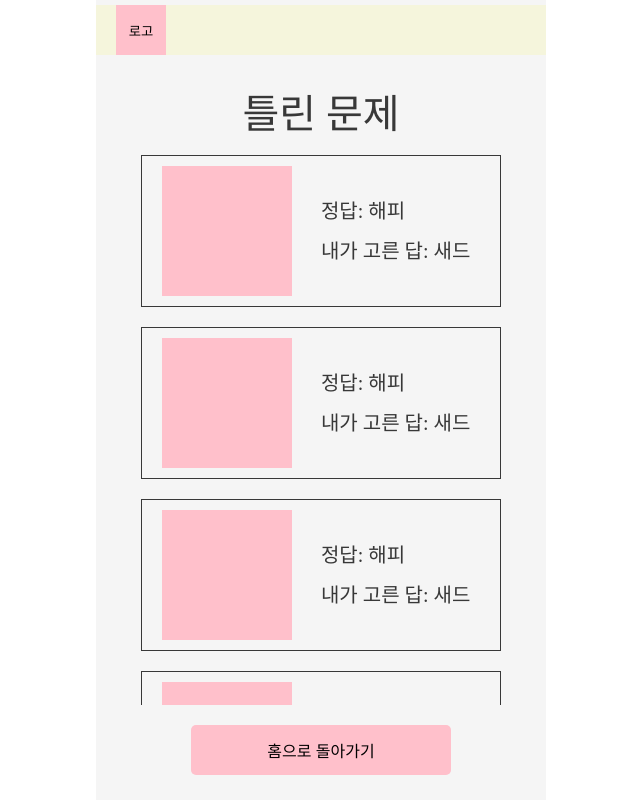
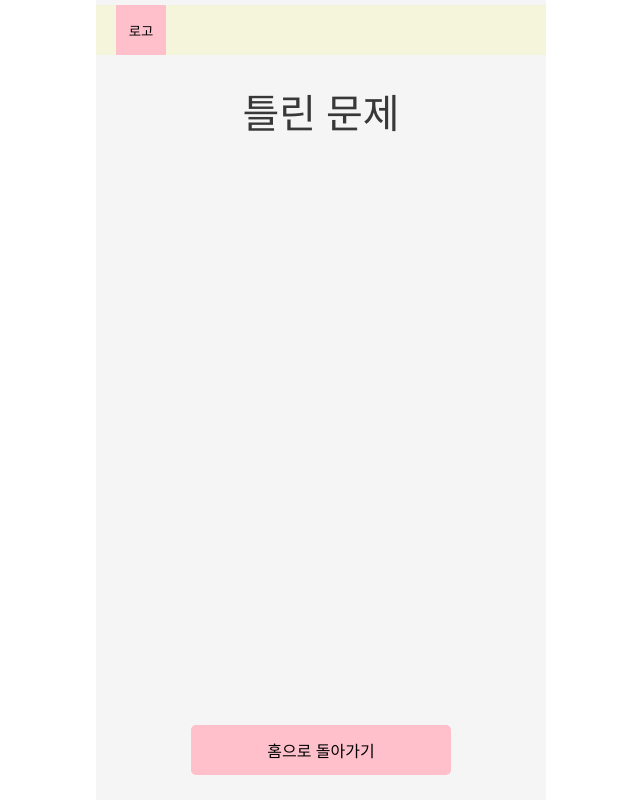
Before and after one commit to active-minds-hongik/active-minds-client, a React (Create React App) app: page /wrongs in a window 1280 px wide. Shown: the whole page, without its empty margins (319-959 px from the left). Built offline with nearby package versions, Linux system fonts and the light colour scheme.

Commit message:
feat: 틀린 문제 확인 기능

```diff
--- a/public/index.html
+++ b/public/index.html
@@ -24,7 +24,7 @@
       work correctly both with client-side routing and a non-root public URL.
       Learn how to configure a non-root public URL by running `npm run build`.
     -->
-    <title>React App</title>
+    <title>Active Minds</title>
   </head>
   <body>
     <noscript>You need to enable JavaScript to run this app.</noscript>
--- a/src/components/GamePage/Timer.tsx
+++ b/src/components/GamePage/Timer.tsx
@@ -2,7 +2,7 @@ import React, { useState, useEffect } from 'react';
 import { useNavigate } from 'react-router-dom';
 
 const Timer = () => {
-  const [count, setCount] = useState(10);
+  const [count, setCount] = useState(60);
   const navigate = useNavigate();
 
   useEffect(() => {
--- /dev/null
+++ b/src/interfaces/index.ts
@@ -0,0 +1,5 @@
+export interface IQuestion {
+  id: string;
+  imageURL: string;
+  label: string;
+}
--- a/src/pages/FaceGamePage.tsx
+++ b/src/pages/FaceGamePage.tsx
@@ -3,28 +3,34 @@ import { useNavigate } from 'react-router-dom';
 import styled from 'styled-components';
 import Timer from '../components/GamePage/Timer';
 import { useRecoilState } from 'recoil';
-import { scoreState } from '../states';
+import { scoreState, wrongQuestionState, questionState } from '../states';
+import { IQuestion } from '../interfaces';
 
 const FaceGamePage = () => {
   const navigate = useNavigate();
-  // const [questions, setQuestions] = useState('');
+  // const [questions, setQuestions] = useRecoilState(questionState);
   const [currentScore, setCurrentScore] = useRecoilState(scoreState);
   const [currentQuestion, setCurrentQuestion] = useState(0);
+  const [wrongQuestion, setWrongQuestion] = useRecoilState(wrongQuestionState);
 
   const questions = [
-    { choice: [{ url: '사진1', answer: '1' }] },
-    { choice: [{ url: '사진2', answer: '2' }] },
-    { choice: [{ url: '사진3', answer: '3' }] },
-    { choice: [{ url: '사진4', answer: '4' }] },
+    { id: '1', imageURL: '사진1', label: '행복' },
+    { id: '2', imageURL: '사진2', lable: '슬픔' },
+    { id: '3', imageURL: '사진3', label: '화남' },
+    { id: '4', imageURL: '사진4', label: '무기력' },
   ];
 
   const handelAnswerButton = (e: React.MouseEvent<HTMLElement>) => {
     if (
-      (e.target as HTMLElement).id ===
-      questions[currentQuestion].choice[0].answer
+      //정답이면
+      (e.target as HTMLElement).id === questions[currentQuestion].label
     ) {
       setCurrentScore(currentScore + 1);
+    } else {
+      //오답이면
+      setWrongQuestion([...wrongQuestion, questions[currentQuestion].id]);
     }
+
     const nextQuestion = currentQuestion + 1;
     if (nextQuestion < questions.length) {
       setCurrentQuestion(nextQuestion);
@@ -41,21 +47,18 @@ const FaceGamePage = () => {
       <Current>
         {currentQuestion + 1} / {questions.length}
       </Current>
-      {questions[currentQuestion].choice.map((answer: any, index: number) => (
-        <Img>{answer.url}</Img>
-      ))}
-
+      <Img>{questions[currentQuestion].imageURL}</Img>
       <ChoiceContainer>
-        <Choice onClick={handelAnswerButton} id="1">
+        <Choice onClick={handelAnswerButton} id="행복">
           행복
         </Choice>
-        <Choice onClick={handelAnswerButton} id="2">
+        <Choice onClick={handelAnswerButton} id="슬픔">
           슬픔
         </Choice>
-        <Choice onClick={handelAnswerButton} id="3">
+        <Choice onClick={handelAnswerButton} id="화남">
           화남
         </Choice>
-        <Choice onClick={handelAnswerButton} id="4">
+        <Choice onClick={handelAnswerButton} id="무기력">
           무기력
         </Choice>
       </ChoiceContainer>
--- a/src/pages/OnBoardingPage.tsx
+++ b/src/pages/OnBoardingPage.tsx
@@ -3,18 +3,19 @@ import styled from 'styled-components';
 import { useNavigate } from 'react-router-dom';
 import Header from '../components/layout/Header';
 import { useRecoilState } from 'recoil';
-import { scoreState } from '../states';
+import { scoreState, wrongQuestionState } from '../states';
 import { RxFace } from 'react-icons/rx';
 import { GoTextSize } from 'react-icons/go';
 import { BsFillCameraFill } from 'react-icons/bs';
 
-
 const OnBoardingPage = () => {
   const navigate = useNavigate();
-  const [currentScore, setCurrentScore] = useRecoilState(scoreState);
+  const [, setCurrentScore] = useRecoilState(scoreState);
+  const [, setWrongQuestion] = useRecoilState(wrongQuestionState);
 
   useEffect(() => {
     setCurrentScore(0);
+    setWrongQuestion([]);
   }, []);
 
   return (
--- a/src/pages/WrongQuestionsPage.tsx
+++ b/src/pages/WrongQuestionsPage.tsx
@@ -1,44 +1,47 @@
-import React from 'react';
+import React, { useEffect } from 'react';
 import styled from 'styled-components';
 import Header from '../components/layout/Header';
 import { useNavigate } from 'react-router-dom';
+import { wrongQuestionState, questionState } from '../states';
+import { useRecoilState } from 'recoil';
 
 const WrongQuestionsPage = () => {
   const navigate = useNavigate();
+  const [wrongQuestion] = useRecoilState(wrongQuestionState);
+  // const [questions, setQuestions] = useRecoilState(questionState);
+
+  // 나중엔 recoil에서 가져올 거임
+  const questions = [
+    { id: '1', imageURL: '사진1', label: '행복' },
+    { id: '2', imageURL: '사진2', label: '슬픔' },
+    { id: '3', imageURL: '사진3', label: '화남' },
+    { id: '4', imageURL: '사진4', label: '무기력' },
+  ];
+
+  useEffect(() => {
+    console.log(wrongQuestion);
+  }, []);
 
   return (
     <Container>
       <Header />
       <Title>틀린 문제</Title>
       <ScrollContainer>
-        <AnswerContainer>
-          <Img />
-          <TextContainer>
-            <Answer>정답: 해피</Answer>
-            <UserAnswer>내가 고른 답: 새드</UserAnswer>
-          </TextContainer>
-        </AnswerContainer>
-        <AnswerContainer>
-          <Img />
-          <TextContainer>
-            <Answer>정답: 해피</Answer>
-            <UserAnswer>내가 고른 답: 새드</UserAnswer>
-          </TextContainer>
-        </AnswerContainer>
-        <AnswerContainer>
-          <Img />
-          <TextContainer>
-            <Answer>정답: 해피</Answer>
-            <UserAnswer>내가 고른 답: 새드</UserAnswer>
-          </TextContainer>
-        </AnswerContainer>
-        <AnswerContainer>
-          <Img />
-          <TextContainer>
-            <Answer>정답: 해피</Answer>
-            <UserAnswer>내가 고른 답: 새드</UserAnswer>
-          </TextContainer>
-        </AnswerContainer>
+        {questions.map(({ id, imageURL, label }: any) => {
+          if (!wrongQuestion.includes(id)) {
+            // 맞은 문제는 포함 안 시킴
+            return null;
+          }
+          return (
+            <AnswerContainer key={id}>
+              <Img>{imageURL}</Img>
+              <TextContainer>
+                <Answer>정답: {label}</Answer>
+                <UserAnswer>내가 고른 답: 새드</UserAnswer>
+              </TextContainer>
+            </AnswerContainer>
+          );
+        })}
       </ScrollContainer>
       <GoHomeBtn onClick={() => navigate('/')}>홈으로 돌아가기</GoHomeBtn>
     </Container>
--- a/src/states/index.ts
+++ b/src/states/index.ts
@@ -1,10 +1,10 @@
 import { atom } from 'recoil';
+import { IQuestion } from '../interfaces';
 
 export const scoreState = atom<number>({
   key: 'score',
   default: 0,
 });
-
 
 export const modalState = atom<boolean>({
   key: 'isOpen',
@@ -15,3 +15,13 @@ export const CapturedImgState = atom<string>({
   key: 'capturedImg',
   default: null,
 });
+
+export const wrongQuestionState = atom<string[]>({
+  key: 'wrongQuestion',
+  default: [],
+});
+
+export const questionState = atom<IQuestion[]>({
+  key: 'question',
+  default: [],
+});
```
Also changed, not shown: 1 other file (tests, documents, lock files or other folders).
